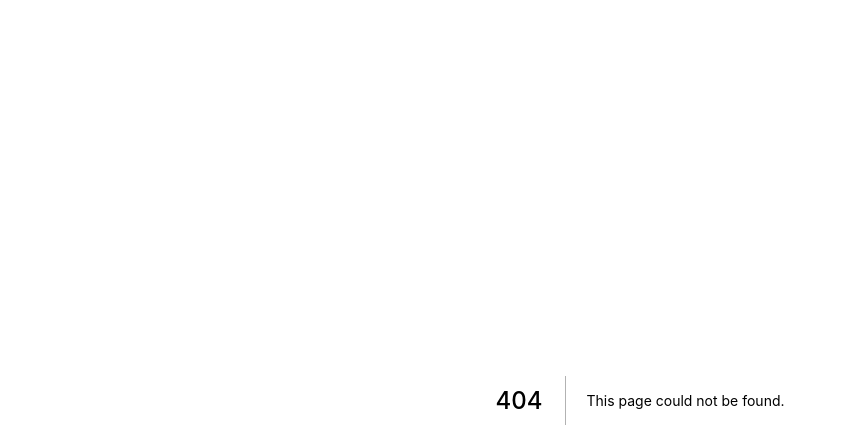
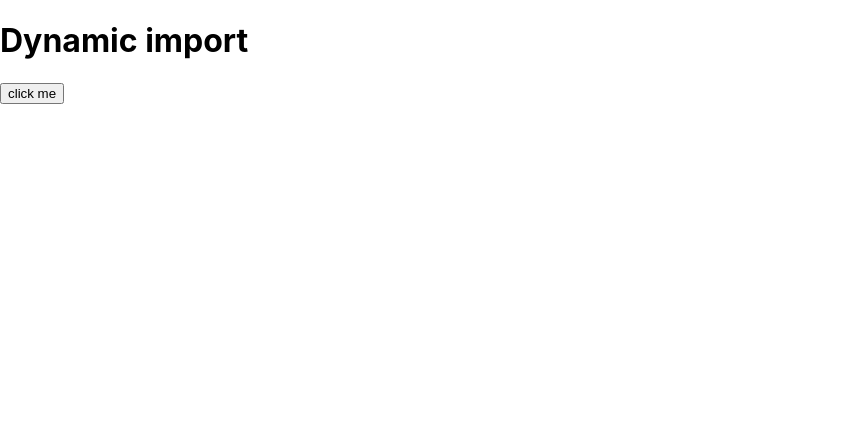
Before and after one commit to caaatisgood/vercel-next-isg-poc, a Next.js app: page /dynamic in a window 1280 px wide. Before the commit this address had no page. Shown: the top 448 px of the page, without its empty margins (0-847 px from the left). Built offline with nearby package versions, Linux system fonts and the light colour scheme.

Commit message:
Add dynamic load demo page

```diff
--- /dev/null
+++ b/components/JustAComponent.js
@@ -0,0 +1,7 @@
+const JustAComponent = () => {
+  return (
+    <p>just a component</p>
+  )
+}
+
+export default JustAComponent
--- /dev/null
+++ b/pages/dynamic.js
@@ -0,0 +1,19 @@
+import { useState } from 'react'
+import dynamic from 'next/dynamic'
+
+const JustAComponent = dynamic(() => import('../components/JustAComponent'), {
+  ssr: false,
+})
+
+const Page = () => {
+  const [interacted, setInteracted] = useState(false)
+  return (
+    <>
+      <h1>Dynamic import</h1>
+      <button onClick={() => setInteracted(true)}>click me</button>
+      {interacted && <JustAComponent />}
+    </>
+  )
+}
+
+export default Page
```
